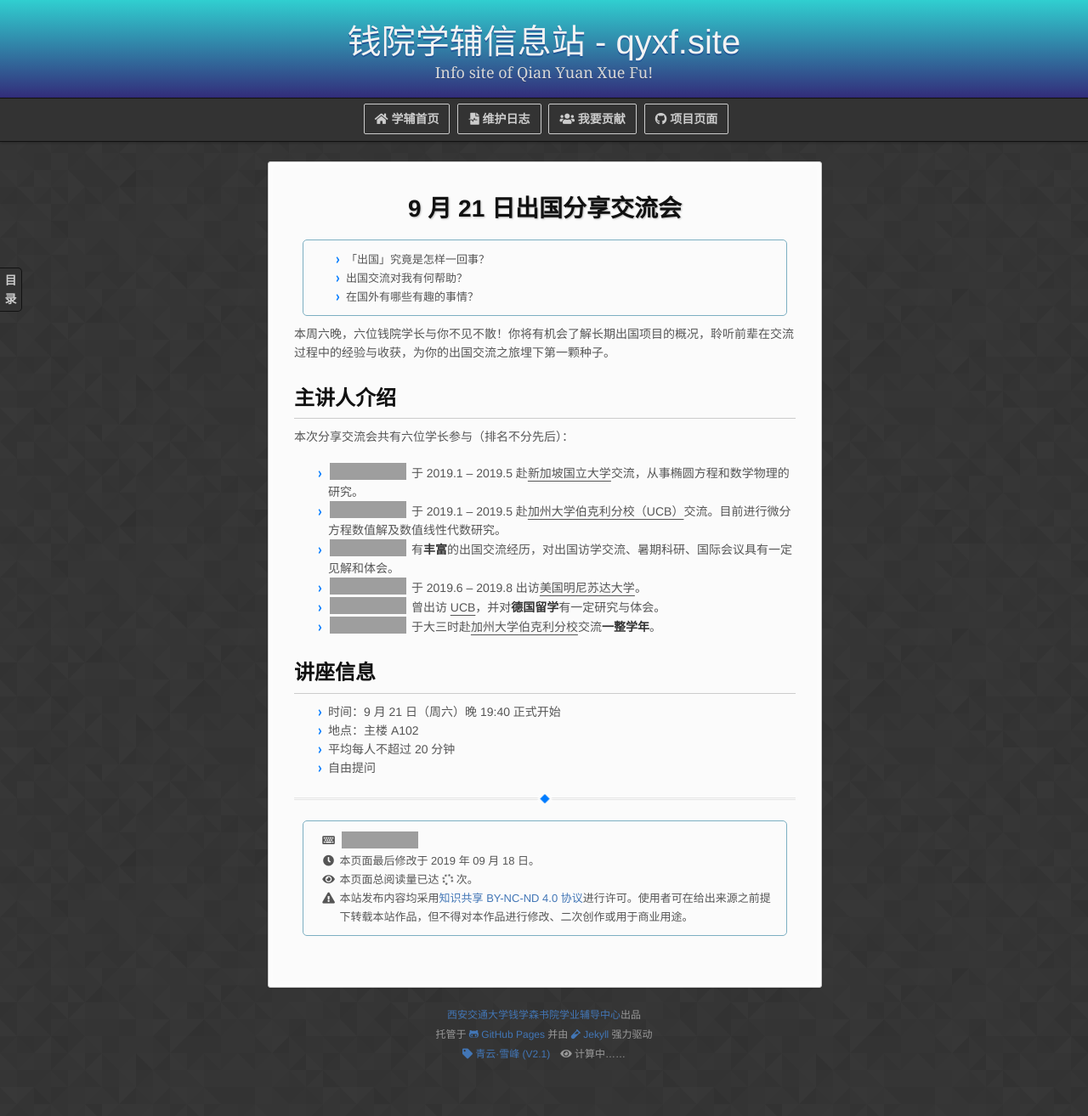
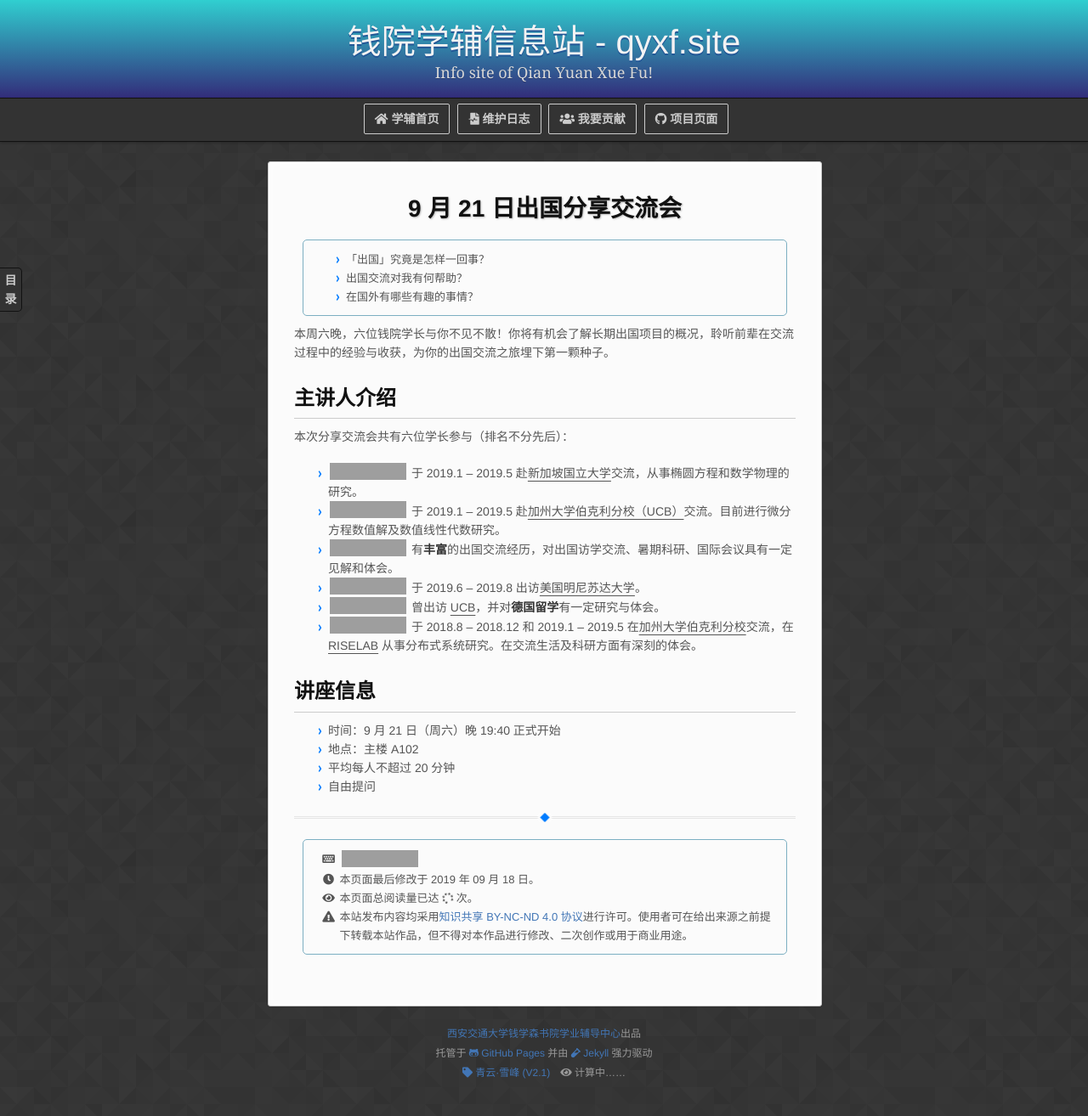
Before and after one commit to qyxf/qyxf.github.io, a Jekyll site: the page built from _posts/2019-09-18-go-abroad-lecture.md, in a window 1280 px wide. Shown: the whole page at 85% size. Built offline with Jekyll 4.4.1, drawn with Linux system fonts in a browser that asks for light colours; nearby versions of some CDN libraries; some web fonts are replaced; comment, search, counter and statistics services are not loaded; before the commit the page ends 1292 px from its top, so only the background shows below that; grey boxes are pictures that could not be loaded.

Commit message:
Update lecture info

```diff
--- a/_posts/2019-09-18-go-abroad-lecture.md
+++ b/_posts/2019-09-18-go-abroad-lecture.md
@@ -20,7 +20,7 @@ editor: '[![能动少C71尤佳睿](person)](@xjtu-blacksmith)'
 - ![化生61李佳宝](person) 有**丰富**的出国交流经历，对出国访学交流、暑期科研、国际会议具有一定见解和体会。
 - ![能动钱C71赵春雨](person) 于 2019.6 -- 2019.8 出访<u>美国明尼苏达大学</u>。
 - ![增材制造钱71冷俊卿](person) 曾出访 <u>UCB</u>，并对**德国留学**有一定研究与体会。
-- ![计试61唐宇鹏](person) 于大三时赴<u>加州大学伯克利分校</u>交流**一整学年**。
+- ![计试61唐宇鹏](person) 于 2018.8 -- 2018.12 和 2019.1 -- 2019.5 在<u>加州大学伯克利分校</u>交流，在 <u>RISELAB</u> 从事分布式系统研究。在交流生活及科研方面有深刻的体会。
 
 ## 讲座信息
 - 时间：9 月 21 日（周六）晚 19:40 正式开始
```
